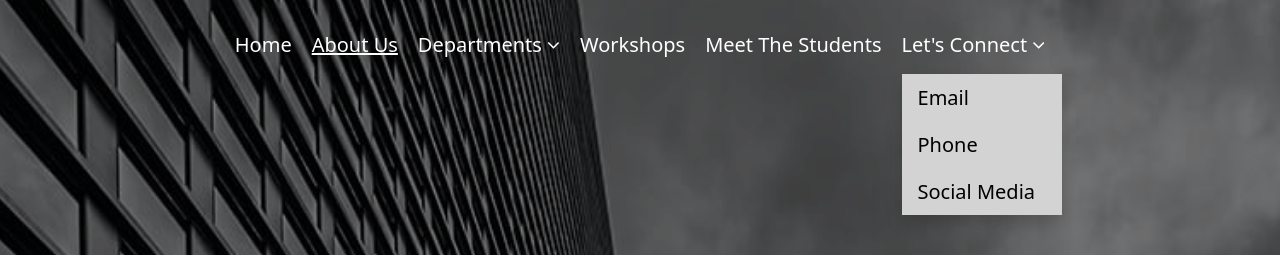
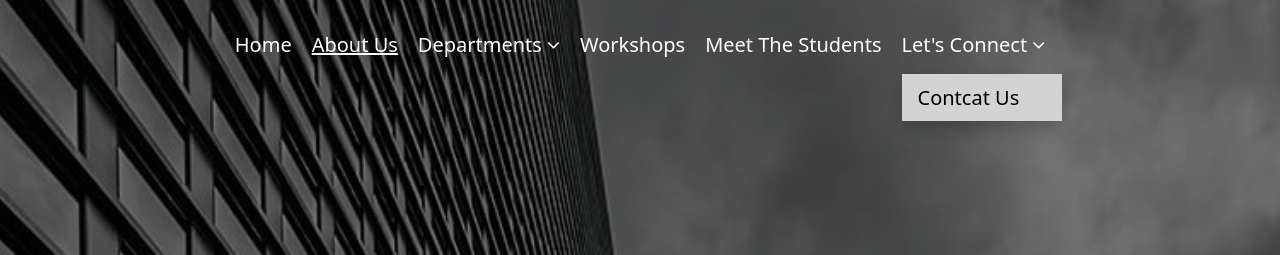
Before and after one commit to MarcBHaidar/YouTheNextGeneration, a plain HTML site: page about-us.html in a window 1280 px wide. Both pictures are taken after a click on the link "Let's Connect". Shown: the part 142-397 px from the top of the page. Drawn offline with Linux system fonts and the light colour scheme.

Commit message:
Contact Us link in about us

```diff
--- a/about-us.html
+++ b/about-us.html
@@ -37,9 +37,7 @@
                 <div class="dropdown">
                     <a href="" class="dropdown-toggle">Let's Connect <i class="fa fa-angle-down"></i></a>
                     <div class="dropdown-menu">
-                        <a href="#">Email</a>
-                        <a href="#">Phone</a>
-                        <a href="#git push -u origin master">Social Media</a>
+                        <a href="contact-us.html">Contcat Us</a>
                     </div>
                 </div>
             </div>
```
